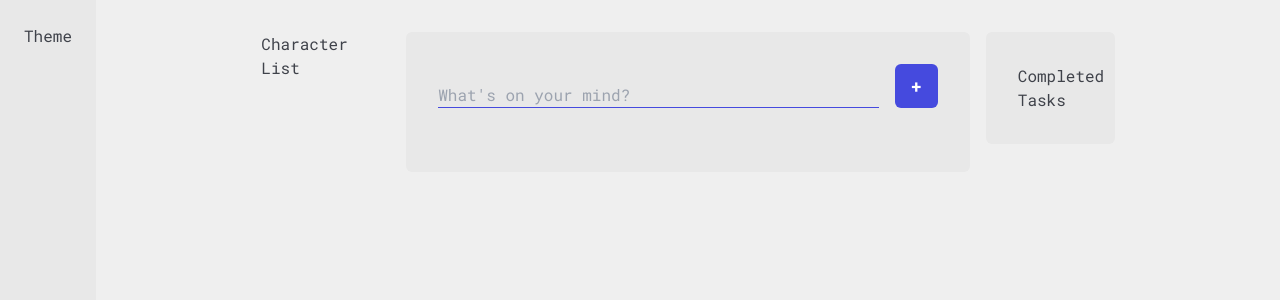
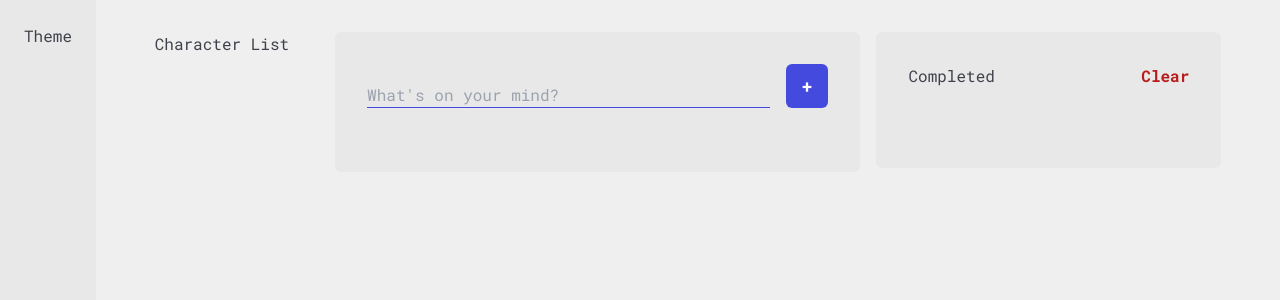
Before and after one commit to pablocantu/JATL, a React (Create React App) app: page / in a window 1280 px wide. Shown: the top 300 px of the page. Built offline with nearby package versions, Linux system fonts and the light colour scheme.

Commit message:
Updates board elements positioning and adds functionalirty to restore completed todos

```diff
--- a/src/components/Layout/Board/Board.tsx
+++ b/src/components/Layout/Board/Board.tsx
@@ -11,7 +11,8 @@ interface ContextProps {
     onAddTodo: (todo: Todo) => void,
     onCheckTodo: (id: string) => void,
     onRemoveTodo: (id: string) => void,
-    onRestoreTodo: (id: string) => void
+    onRestoreTodo: (id: string) => void,
+    onClearCompleted: () => void
 }
 
 export const BoardContext = createContext<Partial<ContextProps>>({});
@@ -42,23 +43,28 @@ const Board: React.FC = () => {
         setTodos(updateTodoCompletion(id, false));
     }
 
+    const onClearCompleted = () => {
+        setTodos(todos.filter(({ completed }) => !completed));
+    }
+
     return (
         <BoardContext.Provider value={{
             todos,
             onAddTodo,
             onCheckTodo,
             onRemoveTodo,
-            onRestoreTodo
+            onRestoreTodo,
+            onClearCompleted
         }}>
-            <div className='w-11/12 sm:w-10/12 md:w-9/12 lg:w-8/12 mx-auto py-8'>
+            <div className='w-11/12 sm:w-10/12 mx-auto py-8'>
                 <div className='grid grid-cols-12 md:grid-rows-2 h-full gap-4'>
                     <div className='col-span-12 md:col-span-2 md:row-span-2'>
                         <Characters />
                     </div>
-                    <div className='col-span-12 md:col-span-10 lg:row-span-2 lg:col-span-8'>
+                    <div className='col-span-12 md:col-span-10 xl:col-span-6'>
                         <TodoList />
                     </div>
-                    <div className='col-span-12 md:col-span-10 lg:col-span-2 lg:row-span-2'>
+                    <div className='col-span-12 md:col-span-10 xl:col-span-4'>
                         <CompletedTasks />
                     </div>
                 </div>
--- a/src/components/Layout/Board/CompletedTasks/CompletedTasks.tsx
+++ b/src/components/Layout/Board/CompletedTasks/CompletedTasks.tsx
@@ -1,10 +1,41 @@
+import React, { useContext } from 'react';
+
 import ContentBox from 'components/common/ContentBox/ContentBox';
-import React from 'react';
+
+import { BoardContext } from '../Board';
+import Task from 'components/common/Task/Task';
 
 const CompletedTasks: React.FC = () => {
+    const {
+        todos,
+        onRestoreTodo,
+        onClearCompleted
+    } = useContext(BoardContext);
+
     return (
         <ContentBox>
-            Completed Tasks
+            <div className='flex mb-4'>
+                <span className='mr-auto'>Completed</span>
+                <span
+                    className='text-red-700 font-bold cursor-pointer'
+                    onClick={onClearCompleted}
+                >Clear</span>
+            </div>
+            <div className='flex flex-col gap-y-2 w-full py-4'>
+                {
+                    todos?.filter(({ completed }) => completed)
+                        .map(todo => {
+                            return (
+                                <Task
+                                    key={todo.id}
+                                    title={todo.title}
+                                    completed={todo.completed}
+                                    onRestore={() => onRestoreTodo && onRestoreTodo(todo.id)}
+                                />
+                            );
+                        })
+                }
+            </div>
         </ContentBox>
     );
 }
--- a/src/components/common/Task/Task.tsx
+++ b/src/components/common/Task/Task.tsx
@@ -6,8 +6,8 @@ interface Props {
     key?: string | number,
     title: string,
     completed: boolean,
-    onComplete: () => void,
-    onDelete: () => void,
+    onComplete?: () => void,
+    onDelete?: () => void,
     onRestore?: () => void,
     addClass?: string
 }
```
